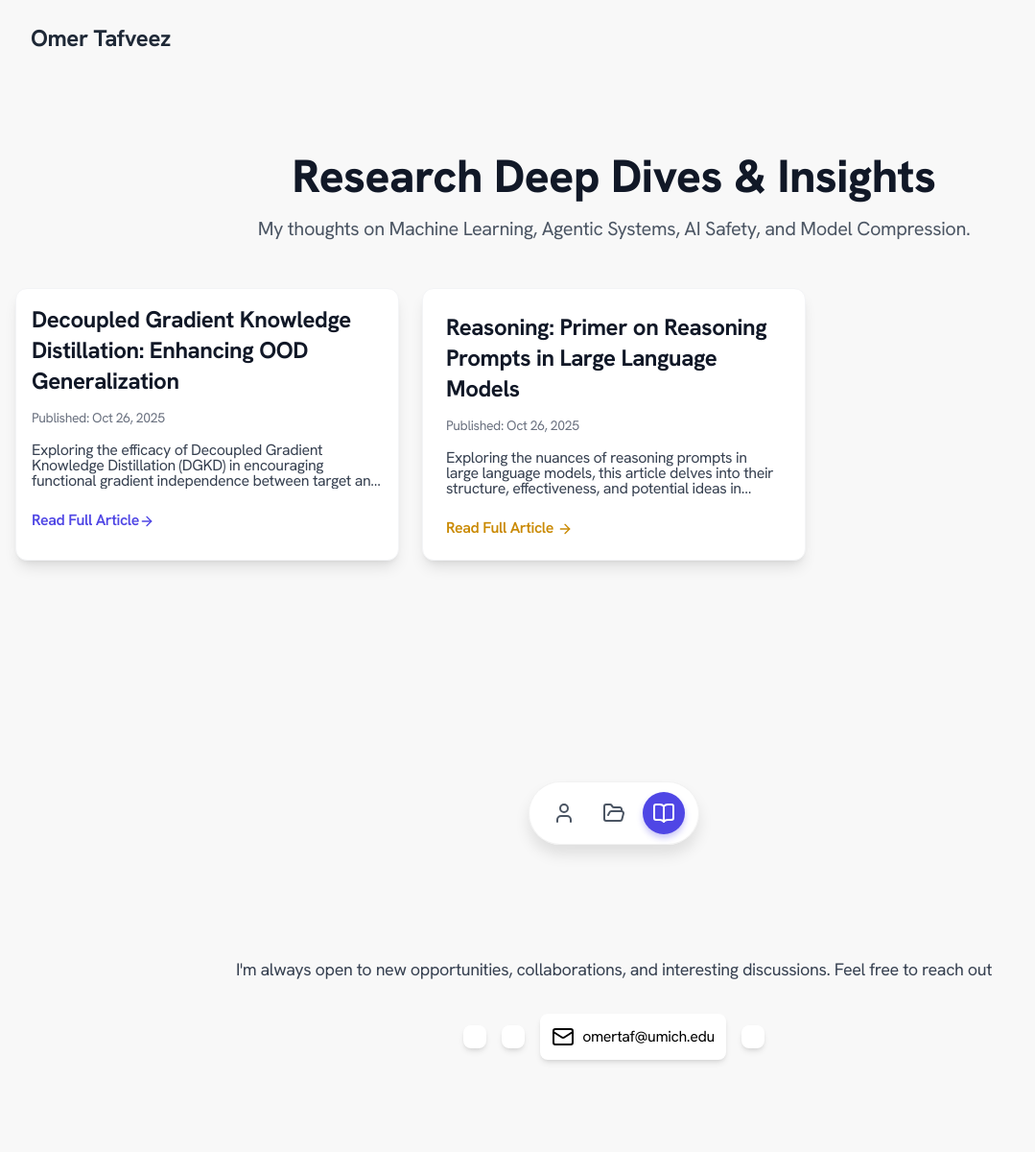
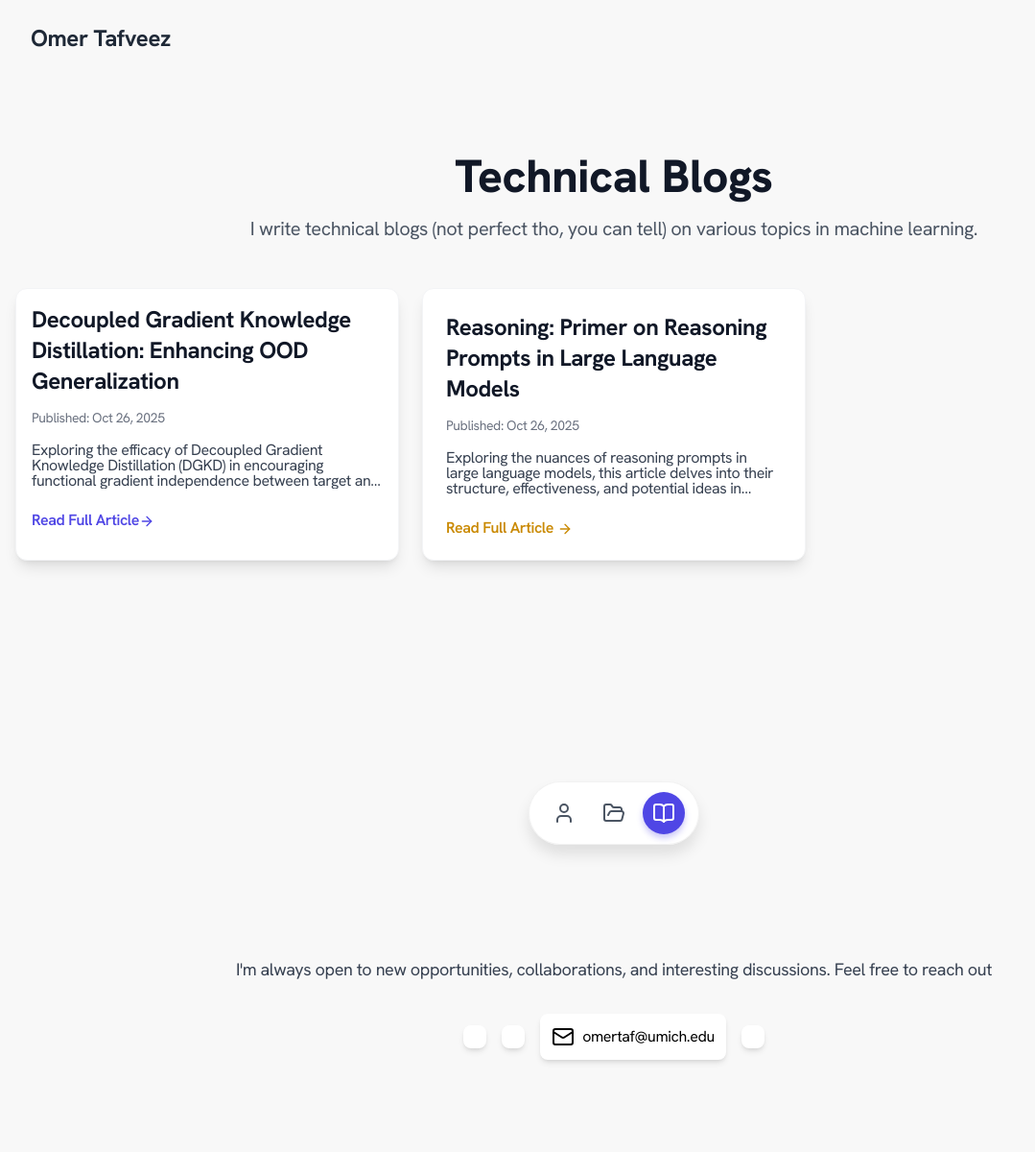
Before and after one commit to omertafveez-2001/omertafveez-2001.github.io, a Jekyll site: the page blogs.html, which Jekyll copies as it is, in a window 1280 px wide. Shown: the whole page at 96% size, without its empty margins (0-1079 px from the left). Built offline with Jekyll 4.4.1, drawn with Linux system fonts in a browser that asks for light colours; nearby versions of some CDN libraries.

Commit message:
changed content

```diff
--- a/blogs.html
+++ b/blogs.html
@@ -44,10 +44,10 @@
     <main class="container mx-auto px-4 py-16 min-h-screen">
         <header class="text-center mb-12">
             <h1 class="text-5xl font-extrabold text-gray-900 custom-heading mb-4">
-                Research Deep Dives & Insights
+                Technical Blogs
             </h1>
             <p class="text-xl text-gray-600 max-w-3xl mx-auto">
-                My thoughts on Machine Learning, Agentic Systems, AI Safety, and Model Compression.
+                I write technical blogs (not perfect tho, you can tell) on various topics in machine learning.
             </p>
         </header>
 
```
